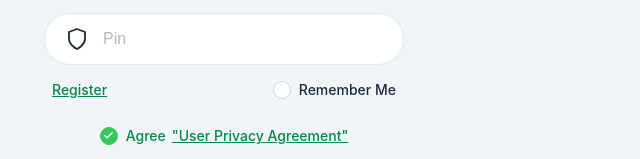
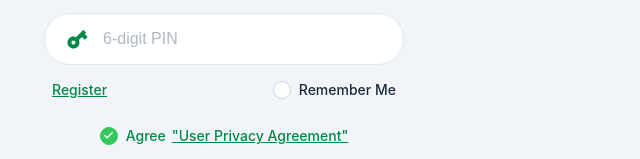
Before and after one commit to nnot3920-commits/Jpg9352634967, a plain HTML site: page index.html in a window 1280 px wide. Shown: the part 435-594 px from the top of the page, 416-1056 px from the left. Drawn offline with Linux system fonts and the light colour scheme.

Commit message:
Update index.html

```diff
--- a/index.html
+++ b/index.html
@@ -19,7 +19,7 @@
     }
     .container { width: 100%; max-width: 360px; text-align: center; }
 
-    /* Logo Section - Exact 1st Image Style */
+    /* Logo Section */
     .logo-section {
       display: flex;
       flex-direction: column;
@@ -47,9 +47,15 @@
     }
     .input-group:focus-within { border-color: #008a45; }
     .input-group svg {
-      width: 24px; height: 24px; fill: none; stroke: #1e293b;
+      width: 24px; height: 24px;
+      margin-right: 14px; flex-shrink: 0;
+    }
+    .input-group svg.outline-icon {
+      fill: none; stroke: #1e293b;
       stroke-width: 1.8; stroke-linecap: round; stroke-linejoin: round;
-      margin-right: 14px; flex-shrink: 0;
+    }
+    .input-group svg.solid-green-icon {
+      fill: #008a45; stroke: none;
     }
     .input-group input {
       background: transparent; border: none; color: #1e293b;
@@ -98,7 +104,7 @@
     }
     .checkbox-container a { color: #008a45; text-decoration: underline; font-weight: 500; }
 
-    /* Button - Exact Dark Green from 1st Image */
+    /* Button */
     .btn-main {
       width: 100%; padding: 15px;
       background: #008a45;
@@ -177,7 +183,7 @@
     .toast.show { transform: translateX(-50%) translateY(0); }
     .toast.error { background: #ef4444; }
 
-    /* Footer Version - Bottom Right Exact Position */
+    /* Footer Version */
     .version {
       position: fixed;
       bottom: 18px;
@@ -202,20 +208,22 @@
 
     <!-- PHONE INPUT -->
     <div class="input-group">
-      <svg viewBox="0 0 24 24"><circle cx="12" cy="12" r="10"></circle><circle cx="12" cy="9" r="3"></circle><path d="M6.168 18.849A4 4 0 0 1 10 16h4a4 4 0 0 1 3.834 2.855"></path></svg>
+      <svg class="outline-icon" viewBox="0 0 24 24"><circle cx="12" cy="12" r="10"></circle><circle cx="12" cy="9" r="3"></circle><path d="M6.168 18.849A4 4 0 0 1 10 16h4a4 4 0 0 1 3.834 2.855"></path></svg>
       <input type="tel" id="phone" placeholder="Phone" maxlength="10" inputmode="numeric" oninput="this.value = this.value.replace(/[^0-9]/g, '').slice(0,10)">
     </div>
 
     <!-- PASSWORD INPUT -->
     <div class="input-group">
-      <svg viewBox="0 0 24 24"><rect x="4" y="10" width="16" height="11" rx="2"></rect><path d="M8 10V7a4 4 0 0 1 8 0v3"></path><line x1="12" y1="14" x2="12" y2="17"></line></svg>
+      <svg class="outline-icon" viewBox="0 0 24 24"><rect x="4" y="10" width="16" height="11" rx="2"></rect><path d="M8 10V7a4 4 0 0 1 8 0v3"></path><line x1="12" y1="14" x2="12" y2="17"></line></svg>
       <input type="password" id="pass" placeholder="Password">
     </div>
 
-    <!-- PIN INPUT -->
+    <!-- PIN INPUT (Solid Green Key Icon) -->
     <div class="input-group">
-      <svg viewBox="0 0 24 24"><path d="M12 22s8-4 8-10V5l-8-3-8 3v7c0 6 8 10 8 10z"></path></svg>
-      <input type="password" id="pinInput" placeholder="Pin" maxlength="6" inputmode="numeric" oninput="this.value = this.value.replace(/[^0-9]/g, '').slice(0,6)">
+      <svg class="solid-green-icon" viewBox="0 0 24 24">
+        <path d="M12.65 10C11.83 7.67 9.61 6 7 6c-3.31 0-6 2.69-6 6s2.69 6 6 6c2.61 0 4.83-1.67 5.65-4H17v4h4v-4h2v-4H12.65zM7 14c-1.1 0-2-.9-2-2s.9-2 2-2 2 .9 2 2-.9 2-2 2z" transform="rotate(-45 12 12)"/>
+      </svg>
+      <input type="password" id="pinInput" placeholder="6-digit PIN" maxlength="6" inputmode="numeric" oninput="this.value = this.value.replace(/[^0-9]/g, '').slice(0,6)">
     </div>
 
     <!-- REMEMBER / REGISTER -->
```
